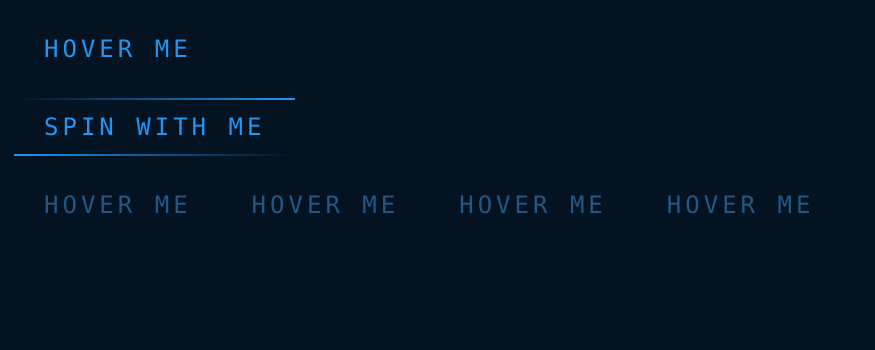
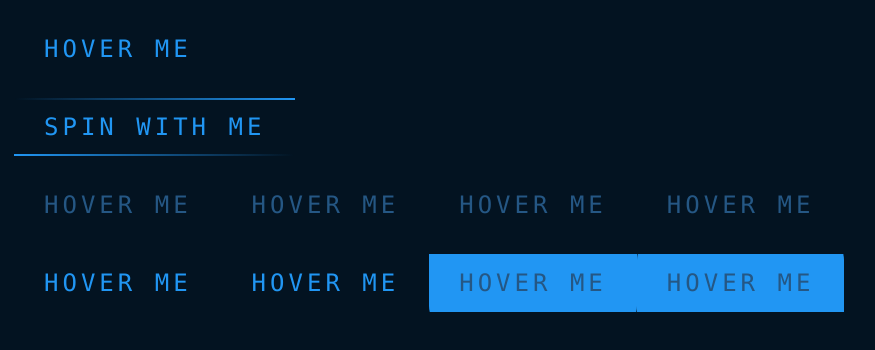
Before and after one commit to Leefrost/css-clean-animations, a plain HTML site: page index.html in a window 1280 px wide. Shown: the whole page, without its empty margins (6-881 px from the left). Drawn offline with Linux system fonts and the light colour scheme.

Commit message:
dev: Added wave effect on linear transitions

```diff
--- a/index.html
+++ b/index.html
@@ -36,6 +36,13 @@
         <a class="btn4" href="#">Hover Me</a>
     </div>
 
+    <div class="section wave">
+        <a class="btn1" href="#">Hover Me</a>
+        <a class="btn2" href="#">Hover Me</a>
+        <a class="btn3" href="#">Hover Me</a>
+        <a class="btn4" href="#">Hover Me</a>
+    </div>
+
 </body>
 
 </html>
--- a/style.css
+++ b/style.css
@@ -199,7 +199,7 @@ body {
     text-decoration: none;
     overflow: hidden;
     transition: 1s all ease;
-    color:#255784;
+    color: #255784;
 }
 
 .linear a::before {
@@ -235,7 +235,7 @@ body {
 .linear .btn3::before {
     width: 100%;
     height: 0;
-    transform: translate(-50%,-50%) rotate(45deg);
+    transform: translate(-50%, -50%) rotate(45deg);
 }
 
 .linear .btn3:hover::before {
@@ -245,9 +245,72 @@ body {
 .linear .btn4::before {
     width: 100%;
     height: 0;
-    transform: translate(-50%,-50%) rotate(-45deg);
+    transform: translate(-50%, -50%) rotate(-45deg);
 }
 
 .linear .btn4:hover::before {
     height: 400%;
 }
+
+/* wave */
+
+.wave a {
+    position: relative;
+    display: inline-block;
+    padding: 15px 30px;
+    text-transform: uppercase;
+    letter-spacing: 4px;
+    text-decoration: none;
+    overflow: hidden;
+    transition: 1s;
+    color: #2196f3;
+}
+
+.wave a::before{
+    content: "";
+    position: absolute;
+    left: 0;
+    width: 100%;
+    height: 0%;
+    background: #2196f3;
+    z-index: -1;
+    transition: 1s;
+}
+
+.wave .btn1, .wave .btn2 {
+    color: #2196f3
+}
+
+.wave .btn1:hover, .wave .btn2:hover {
+    color: #255784
+}
+
+.wave .btn1::before, .wave .btn3::before {
+    top:0;
+    border-radius: 0 0 50% 50%;
+}
+
+.wave .btn1:hover::before, .wave .btn2:hover::before {
+    height: 180%;
+}
+
+.wave .btn3, .wave .btn4 {
+    color: #255784
+}
+
+.wave .btn3:hover, .wave .btn4:hover {
+    color: #2196f3
+}
+
+.wave .btn2::before, .wave .btn4::before {
+    bottom: 0;
+    border-radius: 50% 50% 0 0;
+}
+
+.wave .btn3::before, .wave .btn4::before {
+    height: 180%;
+}
+
+.wave .btn3:hover::before, .wave .btn4:hover::before {
+    height: 0%;
+}
```
